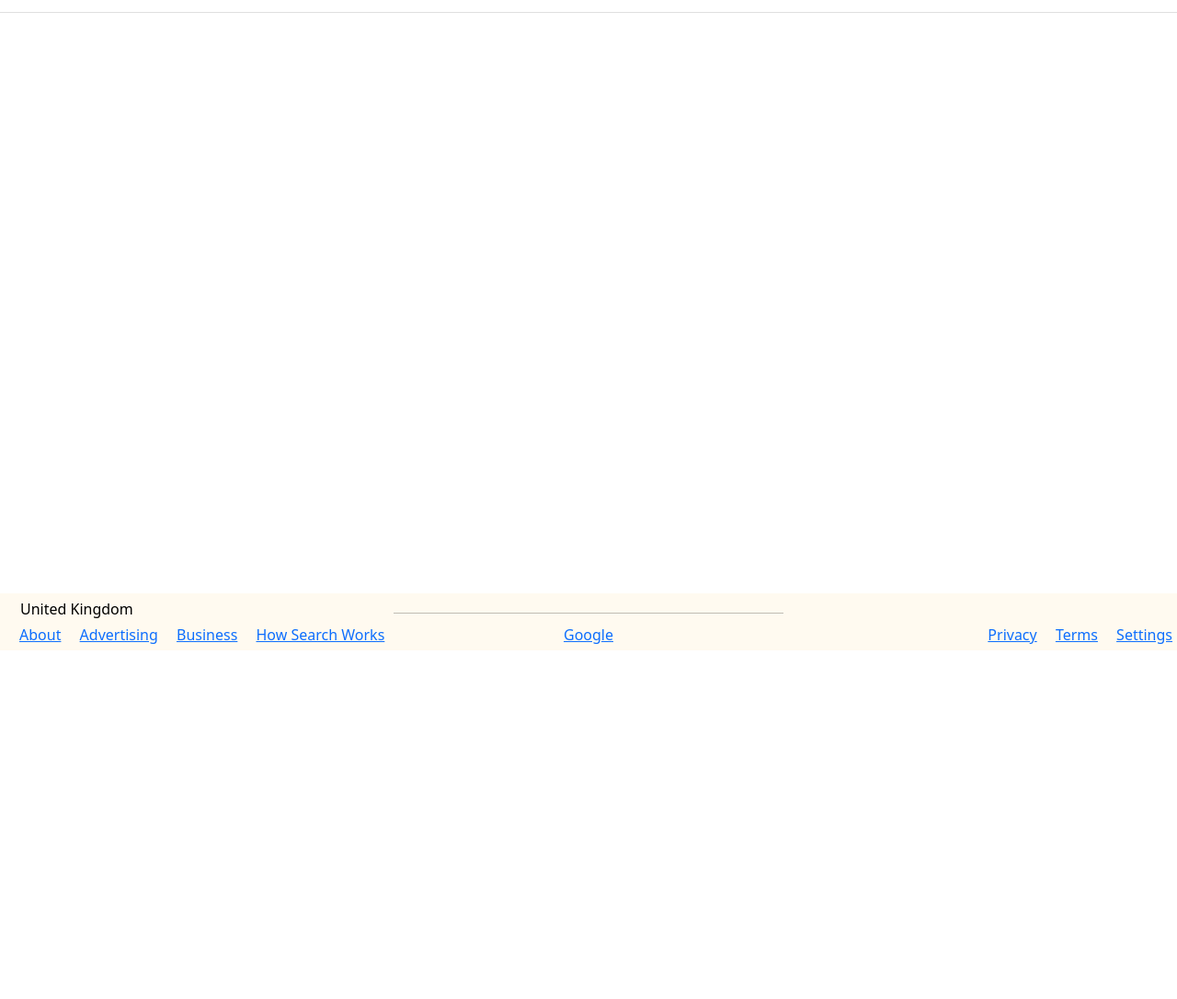
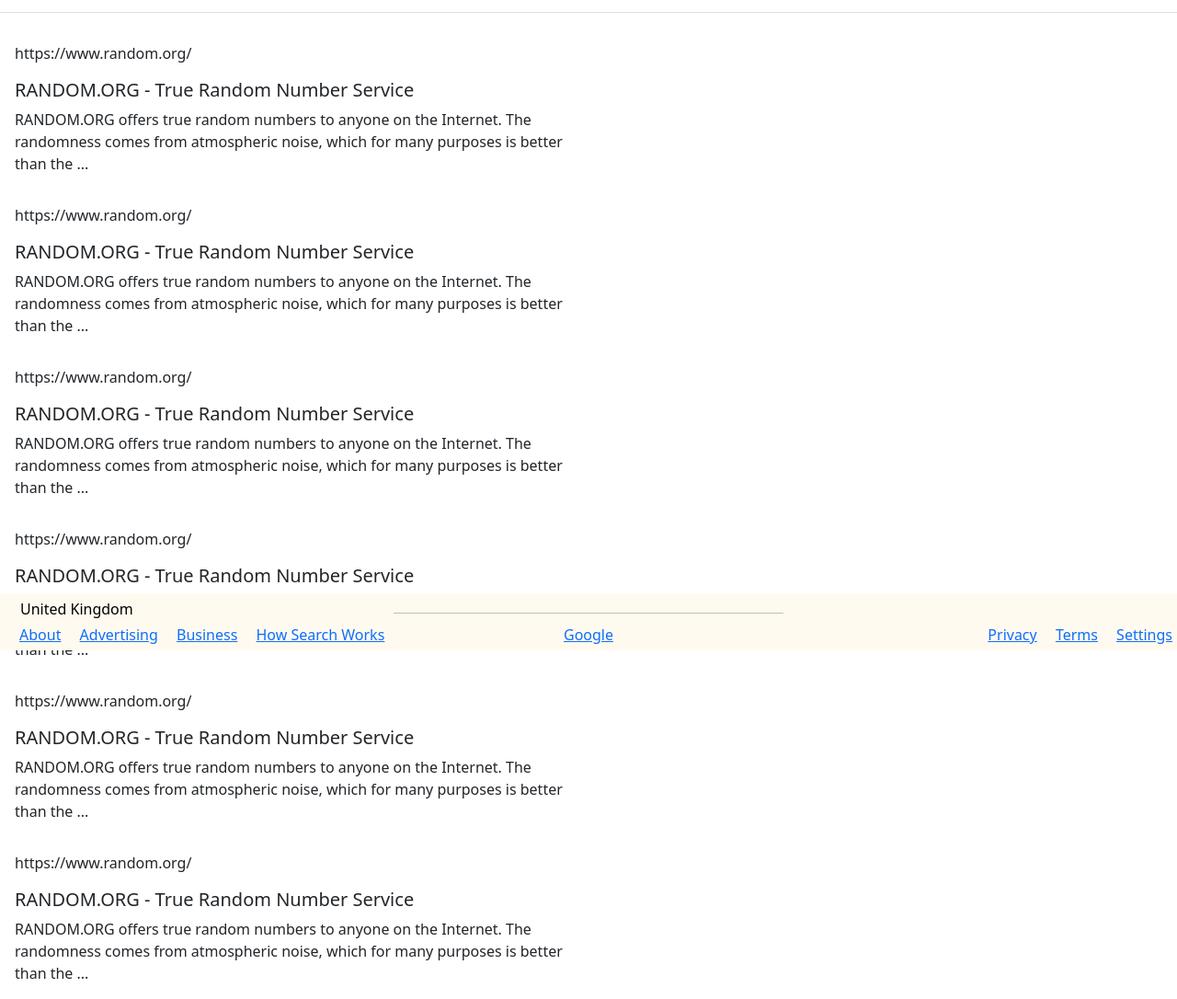
Before and after one commit to tomhughes87/Fake-Google, a website: page searchpage.html in a window 1280 px wide. Shown: the part 93-1179 px from the top of the page at 92% size. Before the commit the page ends 800 px from the top, so only its background shows below. Drawn offline with nearby package versions, Linux system fonts and the light colour scheme.

Commit message:
add cards

```diff
--- a/searchpage.html
+++ b/searchpage.html
@@ -22,9 +22,71 @@
         </div>
         <hr id="header-hr">
     </header>
+    <!-- CARDS -->
+    <!-- <div class="card" style="width: 100%;">
+            <div class="card-body">
+                <p>https://www.random.org/</p>
+              <h5 class="card-title">RANDOM.ORG - True Random Number Service</h5>
+              <p class="card-text">RANDOM.ORG offers true random numbers to anyone on the Internet. The randomness comes from atmospheric noise, which for many purposes is better than the ...</p>
+            </div>
+          </div> -->
+
+
+        <div style="width: 50%;">
+            <div class="card-body">
+                <p>https://www.random.org/</p>
+              <h5 class="card-title">RANDOM.ORG - True Random Number Service</h5>
+              <p class="card-text">RANDOM.ORG offers true random numbers to anyone on the Internet. The randomness comes from atmospheric noise, which for many purposes is better than the ...</p>
+            </div>
+          </div>
+
+          <div style="width: 50%;">
+            <div class="card-body">
+                <p>https://www.random.org/</p>
+              <h5 class="card-title">RANDOM.ORG - True Random Number Service</h5>
+              <p class="card-text">RANDOM.ORG offers true random numbers to anyone on the Internet. The randomness comes from atmospheric noise, which for many purposes is better than the ...</p>
+            </div>
+          </div>
+
+          <div style="width: 50%;">
+            <div class="card-body">
+                <p>https://www.random.org/</p>
+              <h5 class="card-title">RANDOM.ORG - True Random Number Service</h5>
+              <p class="card-text">RANDOM.ORG offers true random numbers to anyone on the Internet. The randomness comes from atmospheric noise, which for many purposes is better than the ...</p>
+            </div>
+          </div>
+
+          <div style="width: 50%;">
+            <div class="card-body">
+                <p>https://www.random.org/</p>
+              <h5 class="card-title">RANDOM.ORG - True Random Number Service</h5>
+              <p class="card-text">RANDOM.ORG offers true random numbers to anyone on the Internet. The randomness comes from atmospheric noise, which for many purposes is better than the ...</p>
+            </div>
+          </div>
+
+          </div>
+
+          <div style="width: 50%;">
+            <div class="card-body">
+                <p>https://www.random.org/</p>
+              <h5 class="card-title">RANDOM.ORG - True Random Number Service</h5>
+              <p class="card-text">RANDOM.ORG offers true random numbers to anyone on the Internet. The randomness comes from atmospheric noise, which for many purposes is better than the ...</p>
+            </div>
+          </div>
+
+          <div style="width: 50%;">
+            <div class="card-body">
+                <p>https://www.random.org/</p>
+              <h5 class="card-title">RANDOM.ORG - True Random Number Service</h5>
+              <p class="card-text">RANDOM.ORG offers true random numbers to anyone on the Internet. The randomness comes from atmospheric noise, which for many purposes is better than the ...</p>
+            </div>
+          </div>
+
 
 
     </section>
+
+
         <!-- Footer -->
         <div class="footer">
             <p style="padding:0px 0px 12px 17px;;">United Kingdom</p>
```
